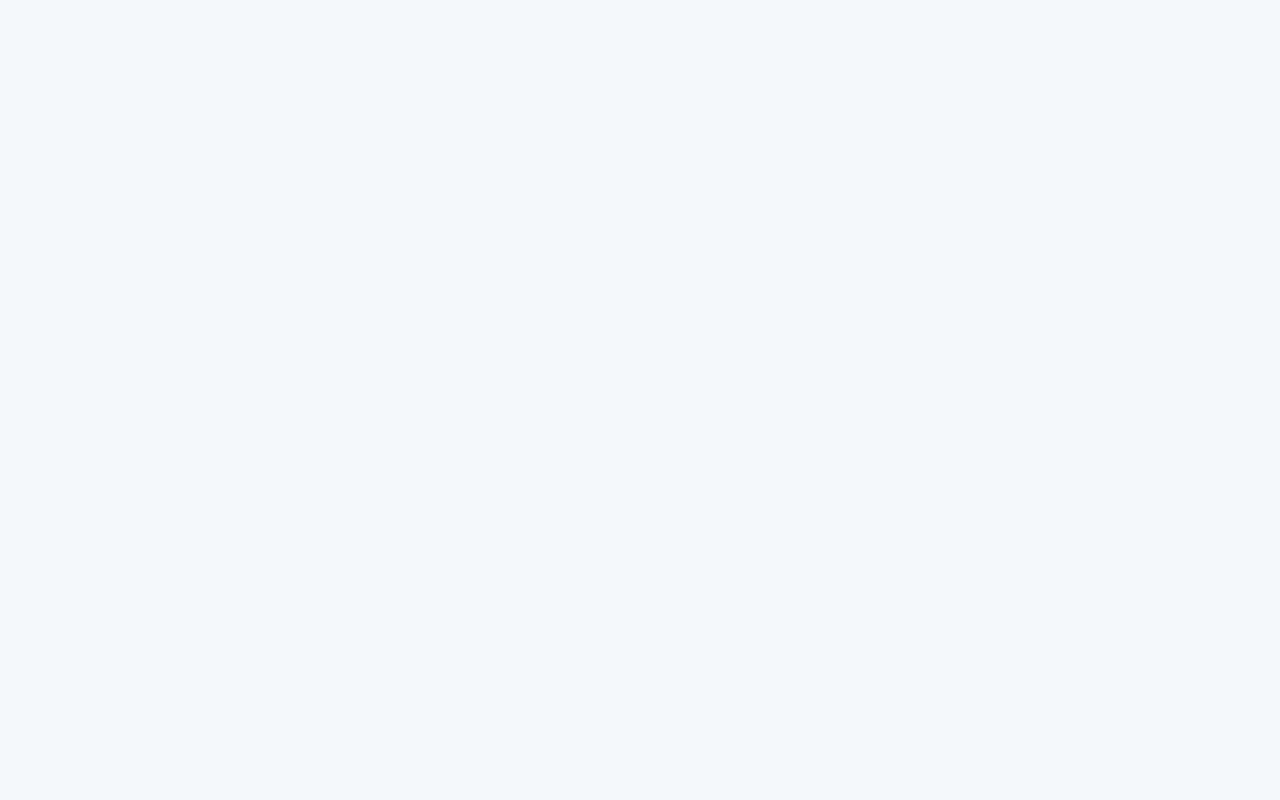
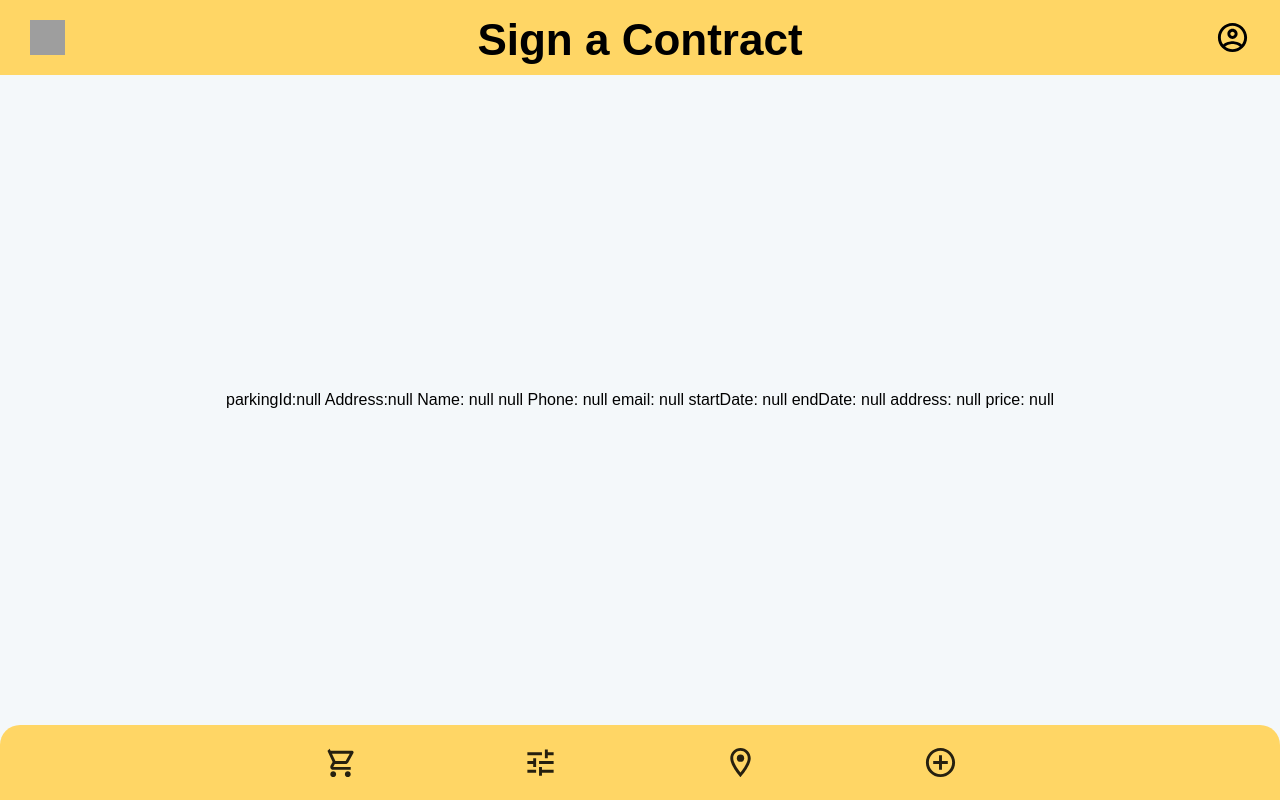
Before and after one commit to iznor/Bingo-UI, a React (Create React App) app: page /contract in a window 1280 px wide. Before the commit this address had no page. Built offline with nearby package versions, Linux system fonts and the light colour scheme; grey boxes are pictures that could not be loaded; a web font is replaced by a local one.

Commit message:
By choosing a parking and clicking bingo, user is being referred to sign a contract

```diff
--- /dev/null
+++ b/src/components/Page/Contract.jsx
@@ -0,0 +1,33 @@
+import {BrowserRouter, Link, Switch, Route, useParams, useLocation} from "react-router-dom";
+import { useEffect } from "react";
+
+function Contract() {
+  const search = useLocation().search;
+  const parkingId = new URLSearchParams(search).get('id');
+  const fname = new URLSearchParams(search).get('fname');
+  const lname = new URLSearchParams(search).get('lname');
+  const phone = new URLSearchParams(search).get('phone');
+  const email = new URLSearchParams(search).get('email');
+  const startDate = new URLSearchParams(search).get('startdate');
+  const endDate = new URLSearchParams(search).get('startdate');
+  const address = new URLSearchParams(search).get('address');
+  const price = new URLSearchParams(search).get('price');
+  console.log(parkingId);
+  console.log(fname);
+  return (
+    <div className="home-page">
+        {`
+        parkingId:${parkingId}\n
+        Address:${address}\n
+        Name: ${fname} ${lname}\n
+        Phone: ${phone}\n
+        email: ${email}\n
+        startDate: ${startDate}\n
+        endDate: ${endDate}\n
+        address: ${address}\n
+        price: ${price}\n
+    `}
+    </div>
+  );
+}
+export default Contract;
--- a/src/components/Page/Map.jsx
+++ b/src/components/Page/Map.jsx
@@ -3,6 +3,7 @@ import "./Map.scss";
 import { myApiKey } from "../../keys/GoogleMaps";
 import axios from "axios";
 import { get } from "mongoose";
+import {BrowserRouter, Link, Switch, Route, useParams} from "react-router-dom";
 
 import {
   GoogleMap,
@@ -74,9 +75,13 @@ export default function App() {
         const currParkingId = Number(e.parkingId);
         const currLat = Number(e.location.lat);
         const currLng = Number(e.location.lng);
+        const currFname=e.person.firstName;
+        const currLname=e.person.lastName;
+        const currPhone=e.person.phoneNumber;
         const currStartDate = new Date(e.dateStart);
         const currEndDate = new Date(e.dateEnd);
         const currPrice = e.price;
+        const currEmail = e.email;
 
         const getCurrCityAddress = ()=>new Promise((resolve, reject) => {
           const currCityUrl = `https://maps.googleapis.com/maps/api/geocode/json?latlng=${currLat},${currLng}&sensor=true&key=${myApiKey}`;
@@ -94,6 +99,10 @@ export default function App() {
               id: currParkingId,
               lat: currLat,
               lng: currLng,
+              fname: currFname,
+              lname: currLname,
+              phone: currPhone,
+              email: currEmail,
               address: address,
               startDate: currStartDate,
               endDate: currEndDate,
@@ -131,6 +140,10 @@ export default function App() {
           <Marker
             key={`${marker.id}`}
             position={{ lat: marker.lat, lng: marker.lng }}
+            fname={`${marker.fname}`}
+            lname={`${marker.lname}`}
+            phone={`${marker.phone}`}
+            email={`${marker.email}`}
             address={`${marker.address}`}
             city={`${marker.city}`}
             startDate={`${marker.startDate}`}
@@ -150,7 +163,12 @@ export default function App() {
 
         {selected ? (
           <InfoWindow
+            id={`${selected.id}`}
             position={{ lat: selected.lat, lng: selected.lng }}
+            fname={`${selected.fname}`}
+            lname={`${selected.lname}`}
+            phone={`${selected.phone}`}
+            email={`${selected.email}`}
             address={`${selected.address}`}
             city={`${selected.city}`}
             startDate={`${selected.startDate}`}
@@ -173,7 +191,8 @@ export default function App() {
                 {`${selected.price}`}$
               </h2>
               <div className="h1-cont">
-                <button className="bingo-button">bingo</button>
+                <Link to={`/contract?id=${selected.id}&fname=${selected.fname}&lname=${selected.lname}&phone=${selected.phone}&email=${selected.email}&startdate=${selected.startDate.toLocaleDateString("en-GB")}&enddate=${selected.endDate.toLocaleDateString("en-GB")}&address=${selected.address}&price=${selected.price}`}>
+                  <button className="bingo-button">bingo</button></Link>
               </div>
             </div>
           </InfoWindow>
--- a/src/components/Page/Page.jsx
+++ b/src/components/Page/Page.jsx
@@ -15,6 +15,7 @@ import Map from "./Map";
 import Manage from "./Manage";
 import Add from "./Add";
 import EditForm from "./EditForm";
+import Contract from "./Contract";
 
 
 function Page() {
@@ -99,6 +100,16 @@ function Page() {
             </>
           }
         ></Route>
+        <Route
+          path="/contract"
+          element={
+            <>
+              <Header key={"Header"} />
+              <Contract />
+              <Footer key={"Footer"} />
+            </>
+          }
+        ></Route>
       </Routes>
     </div>
   );
--- a/src/components/Page/headers/Header.jsx
+++ b/src/components/Page/headers/Header.jsx
@@ -18,6 +18,8 @@ const setH1 = (path)=>{
       return "Your orders"
     case "/profile":
       return "Profile"
+    case "/contract":
+      return "Sign a Contract"
 
     default:
       break;
```
Also changed, not shown: src/components/Page/Contract.scss (added).
